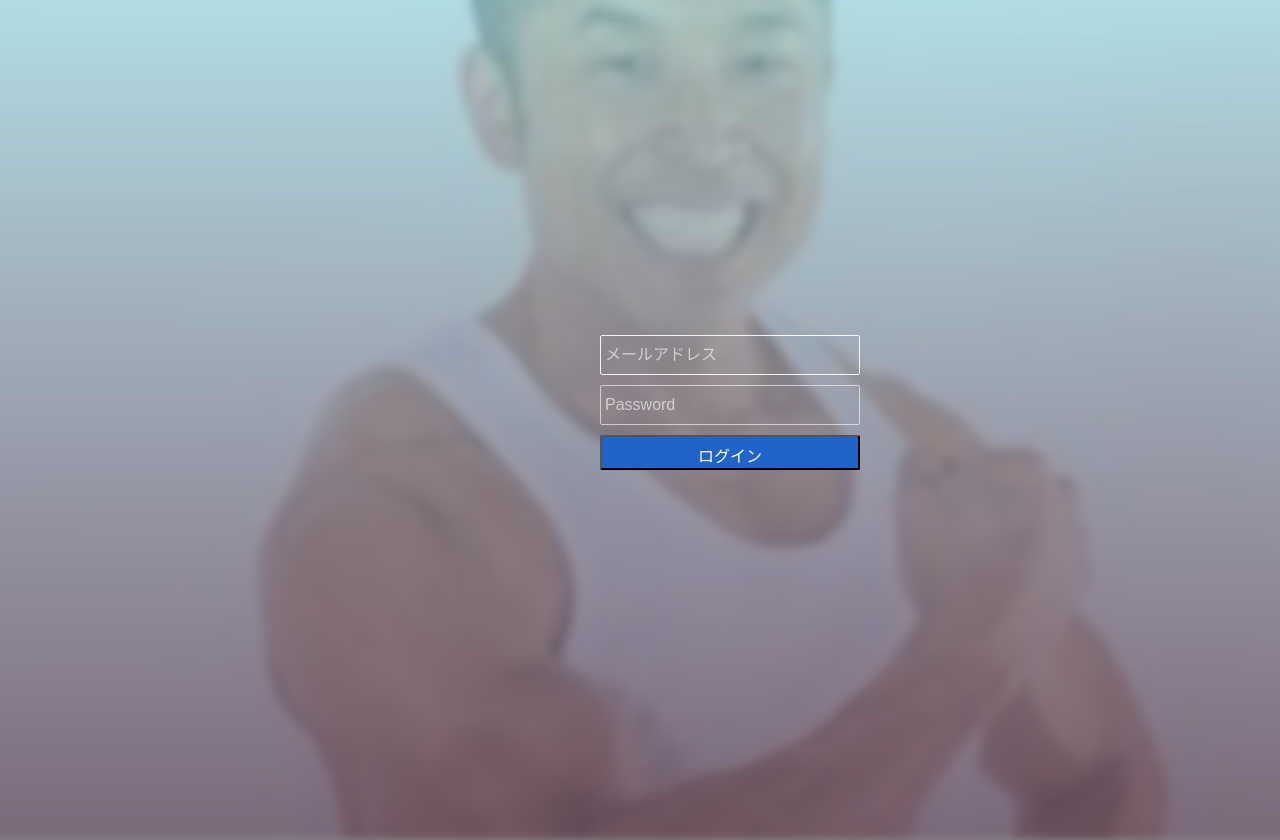
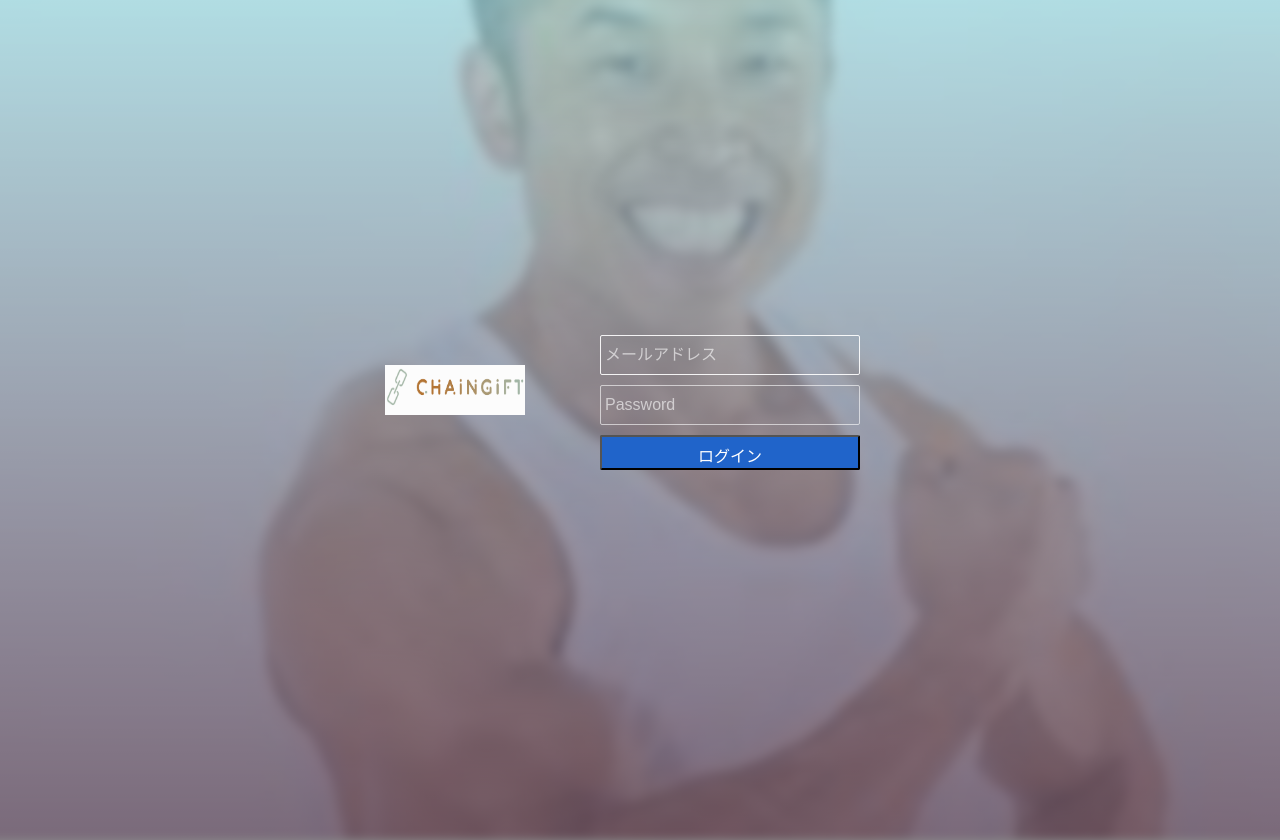
Before and after one commit to pyhiro/CG, a Django app: page /login/ in a window 1280 px wide. Run offline with Django 3.2, Linux system fonts and the light colour scheme.

Commit message:
modify login.html sho1

```diff
--- a/chain_gift/templates/login.html
+++ b/chain_gift/templates/login.html
@@ -11,13 +11,12 @@
   <link rel="stylesheet" href="{% static 'login.css' %}">
   <!-- Google Font -->
   <link rel="stylesheet" href="https://fonts.googleapis.com/css?family=Source+Sans+Pro:300,400,600,700,300italic,400italic,600italic">
-  <!-- <div><img src="{% static 'images/chain2.png' %url 'home' %}" width="140" height="50" alt="Parrots"></div> -->
 </head>
 
 <div class ="body"></div>
 <div class="grad"></div>
 <div class="header">
-<!-- <div><img src="{% static 'images/chain2.png' %url 'home' %}" width="140" height="50" alt="Parrots"></div> -->
+<div><img src="{% static 'images/chain2.png' %url 'home' %}" width="140" height="50" alt="Parrots"></div>
 </div>
 <br>
   <div class="login-box">
```
